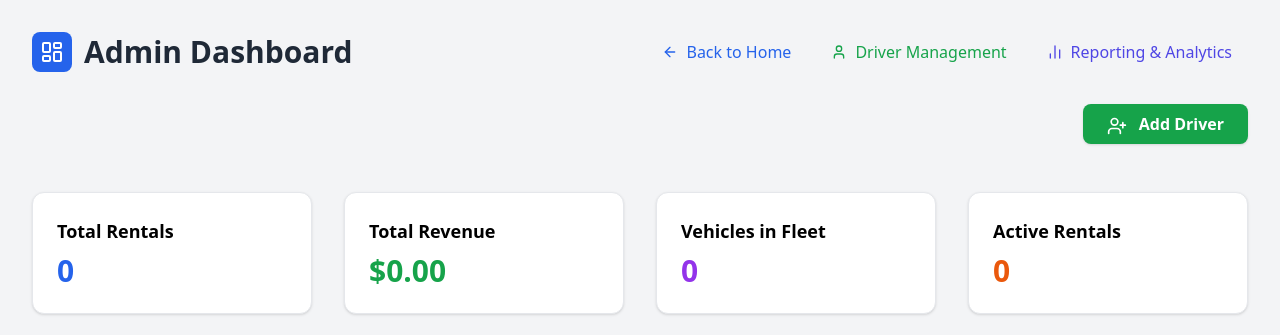
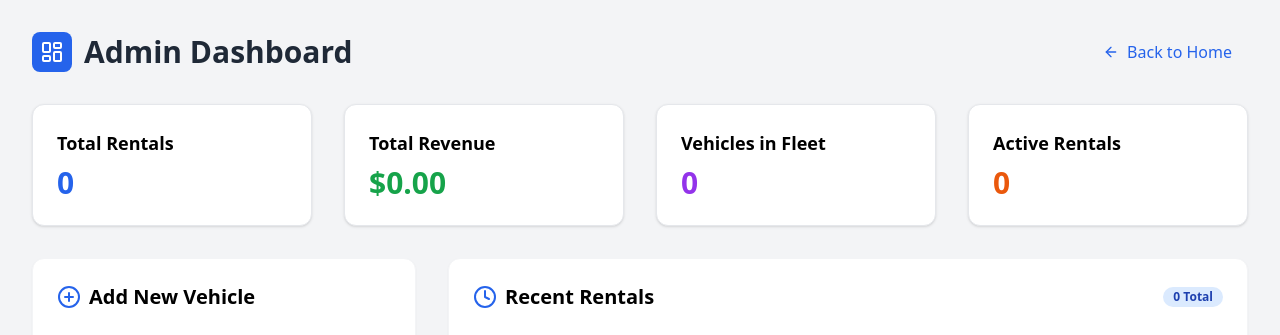
Before and after one commit to Deadx34/Rent-Go, a PHP site: page /admin.php in a window 1280 px wide. Shown: the top 335 px of the page. Run offline with PHP 8.4, Linux system fonts and the light colour scheme; the visitor is signed in with stand-in values (Sample User, id 1); data that the repository does not hold is empty; some libraries are stand-ins or nearby versions.

Commit message:
Remove driver management and reporting links from admin dashboard

```diff
--- a/admin.php
+++ b/admin.php
@@ -92,12 +92,6 @@ $rentals = $conn->query("SELECT r.*, u.name as user_name, v.make, v.model, v.veh
                 <a href="index.php" class="flex items-center gap-2 text-blue-600 hover:bg-blue-50 px-4 py-2 rounded-lg transition font-medium">
                     <i data-lucide="arrow-left" class="w-4 h-4"></i> Back to Home
                 </a>
-                <a href="admin_driver.php" class="flex items-center gap-2 text-green-600 hover:bg-green-50 px-4 py-2 rounded-lg transition font-medium">
-                    <i data-lucide="user" class="w-4 h-4"></i> Driver Management
-                </a>
-                <a href="admin_report.php" class="flex items-center gap-2 text-indigo-600 hover:bg-indigo-50 px-4 py-2 rounded-lg transition font-medium">
-                    <i data-lucide="bar-chart-2" class="w-4 h-4"></i> Reporting & Analytics
-                </a>
             </div>
         </div>
 
@@ -115,11 +109,6 @@ $rentals = $conn->query("SELECT r.*, u.name as user_name, v.make, v.model, v.veh
         $popular_vehicle = $conn->query("SELECT v.make, v.model, COUNT(*) as cnt FROM rentals r JOIN vehicles v ON r.vehicle_id = v.id GROUP BY r.vehicle_id ORDER BY cnt DESC LIMIT 1")->fetch_assoc();
         ?>
         <div class="grid grid-cols-1 md:grid-cols-2 lg:grid-cols-4 gap-8 mb-8">
-            <div class="col-span-4 flex justify-end mb-4">
-                <button onclick="toggleModal('driverModal')" class="bg-green-600 text-white px-6 py-2 rounded-lg font-bold shadow hover:bg-green-700 transition">
-                    <i data-lucide="user-plus" class="inline w-5 h-5 mr-2"></i> Add Driver
-                </button>
-            </div>
             <div class="bg-white p-6 rounded-xl shadow border">
                 <h2 class="font-bold text-lg mb-2">Total Rentals</h2>
                 <p class="text-3xl font-black text-blue-600"><?php echo $total_rentals; ?></p>
```
